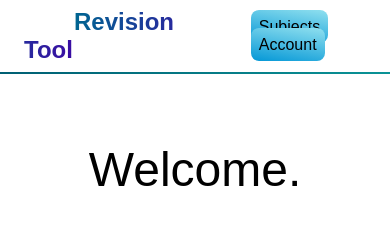
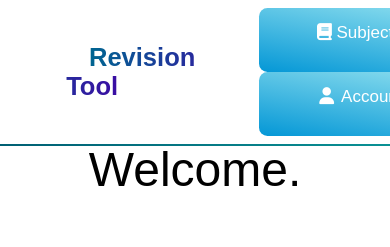
Before and after one commit to jack-whatley/revision-website, a website: page index.html in a window 390 px wide. Drawn offline with Linux system fonts and the light colour scheme.

Commit message:
added icons and will carry on with accountcreation after 3rd period

```diff
--- a/index.html
+++ b/index.html
@@ -1,5 +1,7 @@
 <!DOCTYPE html>
 <html lang="en">
+<link rel="stylesheet" href="https://cdnjs.cloudflare.com/ajax/libs/font-awesome/4.7.0/css/font-awesome.min.css">
+<script src="https://kit.fontawesome.com/61e82f2fec.js" crossorigin="anonymous"></script>
 
     <head>
 
@@ -27,20 +29,17 @@
         </div>
 
             <div class="navbar-cont">
-
-                <a href="/subjects" class="navbar-link" id="subject-button">Subjects
-                <a href="/login" class="navbar-link" id="account-button">Account</a>
-
+                <a href="/subjects" class="navbar-link" id="account-button"><i class="fa-solid fa-book"></i> Subjects</a>
+                <a href="/login" class="navbar-link" id="account-button"><i class="fa fa fa-fw fa-user"></i> Account</a>
             </div>
         </div>
 
         <div class="home text">
 
-            <div class="history of the site">
+            <div class="idk yet">
 
-                <a class="front text" id ="front-text">
-                    <p>Welcome.</p>
-
+                <a class="body" id ="front-text">
+                    <p class="front-text">Welcome.</p>
                 </a>
             </div>
 
--- a/public/index.js
+++ b/public/index.js
@@ -0,0 +1,9 @@
+window.onscroll = function() {scrollFunction()};
+
+function scrollFunction() {
+  if (document.body.scrollTop > 20 || document.documentElement.scrollTop > 20) {
+    document.getElementById("navbar").style.top = "0";
+  } else {
+    document.getElementById("navbar").style.top = "-50px";
+  }
+}
--- a/public/style.css
+++ b/public/style.css
@@ -8,11 +8,13 @@ body {
 
 .navbar {
 
-    width: calc(100% - 1em);
+    width: 100%;
+    position: fixed;
     min-height: 2em;
     border-bottom: 2px solid transparent;
     border-image: linear-gradient(90deg, rgba(0,95,115,1) 0%, rgba(10,147,150,1) 100%);
     border-image-slice: 1;
+    transition: top 0.3s;
 
     display: flex;
     flex-direction: row;
@@ -31,6 +33,33 @@ body {
     -webkit-text-fill-color: transparent;
     -webkit-background-clip: text;
 
+}
+
+.navbar a {
+    float: left;
+    display: block;
+    text-align: center;
+    padding: 15px;
+    color: white;
+    text-decoration: none;
+    font-size: 17px;
+}
+
+.navbar a:hover {
+    background-color: #000;
+    color: black;
+}
+
+.active {
+    background-color: #04AA6D;
+    text-align: center;
+}
+
+@media screen and (max-width: 500px) {
+    .navbar a {
+      float: none;
+      display: block;
+    }
 }
 
 .navbar-cont {
@@ -88,7 +117,7 @@ body {
 
 #front-text {
 
-    position: absolute;
+    position: fixed;
     top: 20%;
     left: 50%;
     transform: translate(-50%,-50%);
```
Also changed, not shown: .account/accountcreation.html (added), .account/login.html, .subjects/subjects.css, .subjects/subjects.html.
